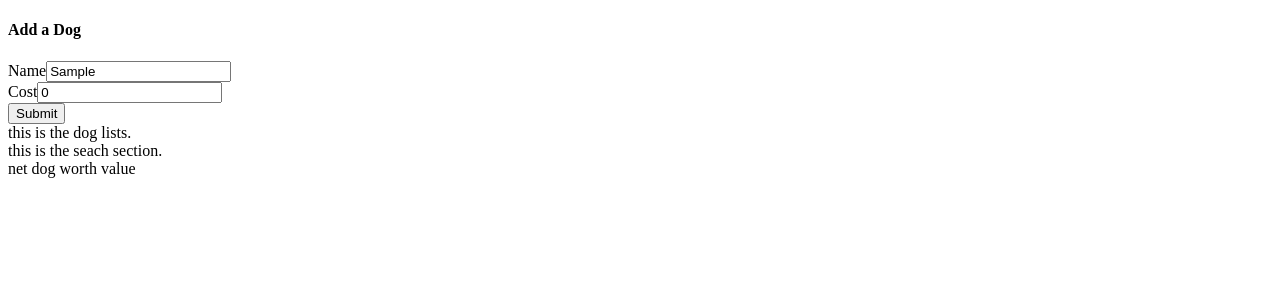
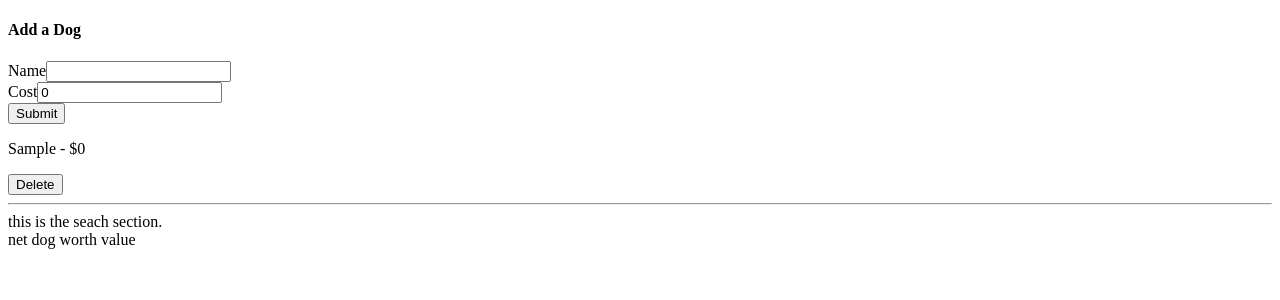
Before and after one commit to bishalkunwar/HandsOnReact, a React (Create React App) app in the folder reduxapp/: page / in a window 1280 px wide. Both pictures are taken after typing "Sample" into the empty fields and a click on the button "Submit". Shown: the top 300 px of the page. Built offline with nearby package versions, Linux system fonts and the light colour scheme.

Commit message:
dispatching the data, resetting the input form after form submission

```diff
--- a/reduxapp/src/Components/DogForm.js
+++ b/reduxapp/src/Components/DogForm.js
@@ -24,6 +24,8 @@ export default function DogForm(){
     const handleSubmit = (event) => {
         event.preventDefault();
         dispatch(addDog({name: name, cost: cost}));
+        dispatch(changeName(''));
+        dispatch(changeCost(0));
     }
 
     return(
--- a/reduxapp/src/Components/DogLists.js
+++ b/reduxapp/src/Components/DogLists.js
@@ -1,9 +1,36 @@
+import {useDispatch, useSelector } from "react-redux/";
+import { removeDog } from "../store";
 
 export default function DogLists(){
 
+    const dispatch = useDispatch();
+
+    const dogs = useSelector((state)=>{
+        return state.dogs.data;
+    })
+
+    const handleDogDelete = (dog) => {
+        dispatch(removeDog(dog.id));
+    };
+
+    const renderedDogs = dogs.map((dog)=>{
+        return(
+            <div key={dog.id} className="panel">
+                <p>
+                    {dog.name} - ${dog.cost}
+                </p>
+                <button className="button is-danger" onClick={()=>handleDogDelete(dog)}>
+                    Delete
+                </button>
+            </div>
+        )
+    });
+
+
     return(
-        <div>
-            this is the dog lists.
+        <div className="dog-list">
+            {renderedDogs}
+            <hr/>
         </div>
     );
 };
--- a/reduxapp/src/store/slices/dogSlice.js
+++ b/reduxapp/src/store/slices/dogSlice.js
@@ -4,7 +4,7 @@ const dogSlice = createSlice({
     name: 'dogs',
     initialState: {
         searchTerm: '',
-        dogs: []
+        data: []
     },
 
     reducers: {
@@ -12,18 +12,18 @@ const dogSlice = createSlice({
             state.searchTerm = action.payload;
         },
         addDog(state, action){
-            state.dogs.push({
+            state.data.push({
                 name: action.payload.name,
                 cost: action.payload.cost,
                 id: nanoid(),
             });
         },
         removeDog(state, action){
-            const dogToDelete = state.dogs.filter((dog)=> {
+            const dogToDelete = state.data.filter((dog)=> {
                 return dog.id !== action.payload;
             });
 
-            state.dogs = dogToDelete;
+            state.data = dogToDelete;
         },
 
     },
```
